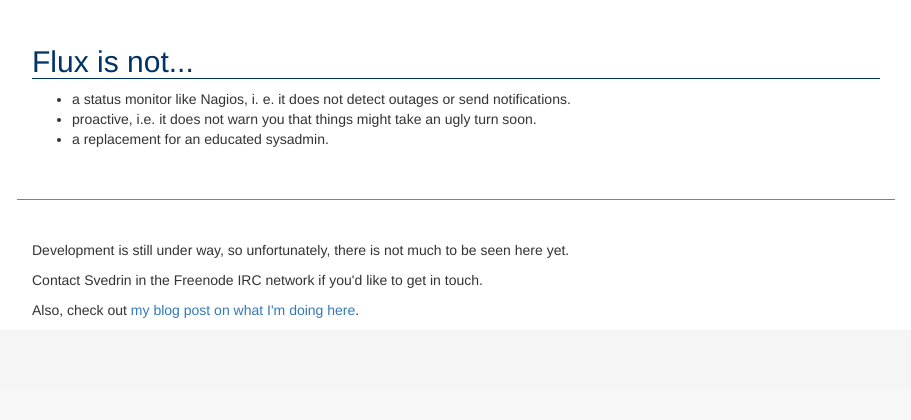
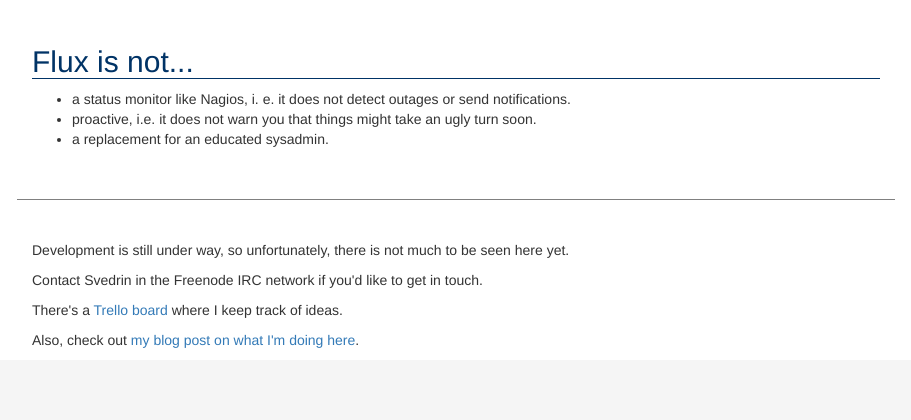
Before and after one commit to Svedrin/misc, a Django app: template templates/index.html in a window 1280 px wide. Shown: the part 1581-2001 px from the top of the page, without its empty margins (38-949 px from the left). Before the commit the page ends 1899 px from the top, so only its background shows below. Run offline with Django 3.2, Linux system fonts and the light colour scheme; the template is opened without the code that fills it, so the values that code supplies are empty; parts of the project's set-up code (start-up, migrations or seed data) failed here and were passed over; some libraries are stand-ins or nearby versions.

Commit message:
add trello board link

```diff
--- a/templates/index.html
+++ b/templates/index.html
@@ -157,6 +157,7 @@
   <div class="col-md-9" style="border-top: 1px solid gray; padding-top: 40px">
     <p>Development is still under way, so unfortunately, there is not much to be seen here yet.</p>
     <p>Contact Svedrin in the Freenode IRC network if you'd like to get in touch.</p>
+    <p>There's a <a href="https://trello.com/b/y9slyrds/fluxmon">Trello board</a> where I keep track of ideas.</p>
     <p>Also, check out <a href="http://blog.svedr.in/posts/why-i-started-working-on-fluxmon.html">my blog post on what I'm doing here</a>.</p>
   </div>
 </div>
```
